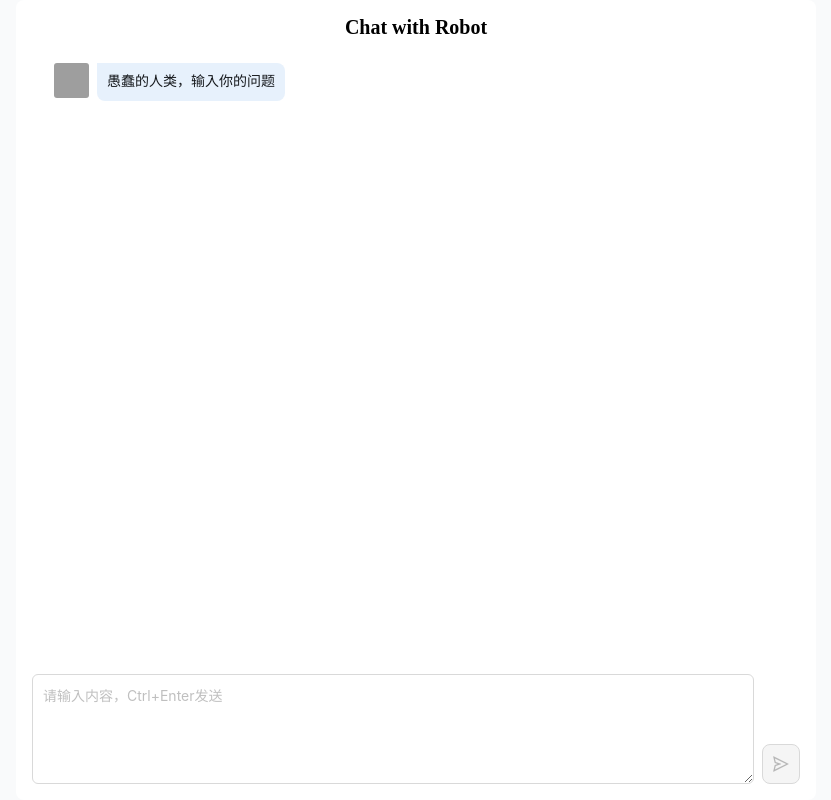
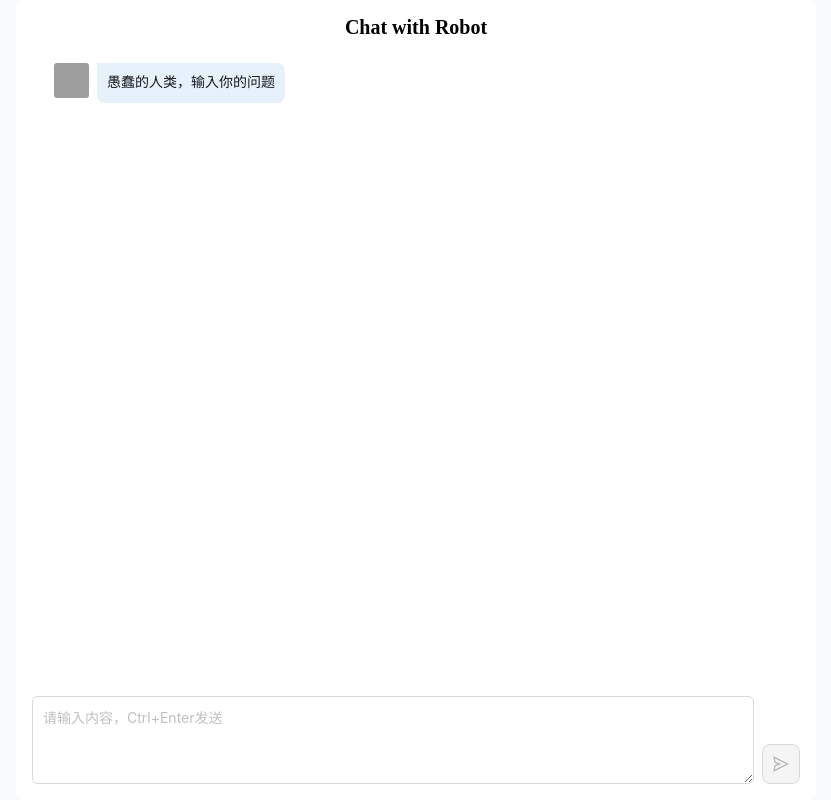
Before and after one commit to Xutangxin/chat-robot, a React (Create React App) app: page / in a window 1280 px wide. Shown: the whole page, without its empty margins (224-1055 px from the left). Built offline with nearby package versions, Linux system fonts and the light colour scheme; no server answers; grey boxes are pictures that could not be loaded.

Commit message:
feat: 微调

```diff
--- a/src/index.css
+++ b/src/index.css
@@ -98,7 +98,7 @@ body {
       word-wrap: break-word;
       color: #16191d;
       background: #eee;
-      line-height: 18px;
+      line-height: 20px;
       .flicker {
         display: inline-block;
         width: 4px;
--- a/src/pages/chat/components/ChatInput.js
+++ b/src/pages/chat/components/ChatInput.js
@@ -28,7 +28,7 @@ const ChatInput = (props) => {
 
 
     return (<div className="chat-input">
-        <TextArea className='val-input' placeholder='请输入内容，Ctrl+Enter发送' value={inputVal} rows={4}
+        <TextArea className='val-input' placeholder='请输入内容，Ctrl+Enter发送' value={inputVal} rows={3}
             onChange={(e) => handleInput(e)}
             onKeyDown={(e) => handleKeyDown(e)}
         ></TextArea>
--- a/src/pages/chat/index.js
+++ b/src/pages/chat/index.js
@@ -63,7 +63,7 @@ const Chat = () => {
     function answer(val) {
         let index = 0
         let timer, scrollTimer
-        const step = 3
+        const step = 5
         scrollTimer = setInterval(() => {
             scrollToBottom()
         }, 1000);
```
